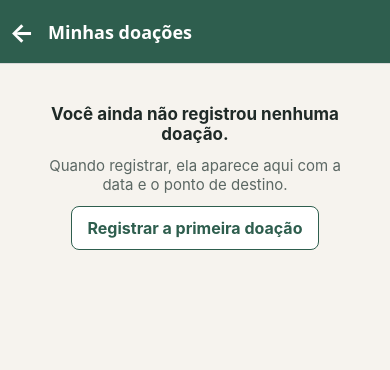
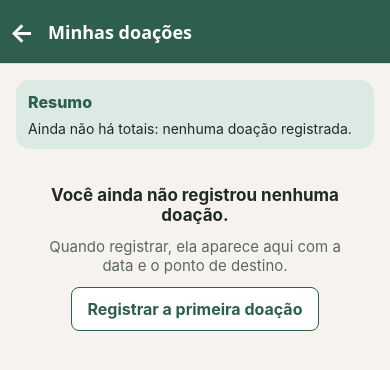
Before and after one commit to LuuKeeTZ/instituto-mao-amiga, a React Native app: screen /Historico in a window 390 px wide. Shown: the top 370 px of the page. Built offline with nearby package versions, Linux system fonts and the light colour scheme.

Commit message:
feat: mostra resumo de totais no topo do histórico refs #9

```diff
--- /dev/null
+++ b/src/components/ResumoTotais.tsx
@@ -0,0 +1,59 @@
+import { StyleSheet, Text, View } from 'react-native';
+import { cores, espaco, raio } from '../theme';
+import { Doacao } from '../types/doacao';
+import { calcularResumo } from '../utils/totais';
+
+interface Props {
+  doacoes: Doacao[];
+}
+
+const plural = (n: number, um: string, varios: string) => `${n} ${n === 1 ? um : varios}`;
+
+export default function ResumoTotais({ doacoes }: Props) {
+  const resumo = calcularResumo(doacoes);
+
+  if (resumo.totalDoacoes === 0) {
+    return (
+      <View style={styles.caixa}>
+        <Text style={styles.titulo}>Resumo</Text>
+        <Text style={styles.linha}>Ainda não há totais: nenhuma doação registrada.</Text>
+      </View>
+    );
+  }
+
+  return (
+    <View style={styles.caixa} accessibilityLabel="Resumo das doações">
+      <Text style={styles.titulo}>
+        {plural(resumo.totalDoacoes, 'doação', 'doações')} ·{' '}
+        {plural(resumo.totalUnidades, 'unidade', 'unidades')}
+      </Text>
+      {resumo.porTipo.map((t) => (
+        <View key={t.tipo.toLowerCase()} style={styles.tipo}>
+          <Text style={styles.nomeTipo}>{t.tipo}</Text>
+          <Text style={styles.linha}>
+            {plural(t.unidades, 'unidade', 'unidades')} em {plural(t.doacoes, 'doação', 'doações')}
+          </Text>
+        </View>
+      ))}
+    </View>
+  );
+}
+
+const styles = StyleSheet.create({
+  caixa: {
+    backgroundColor: cores.primariaClara,
+    borderRadius: raio.md,
+    padding: espaco.md,
+    gap: espaco.xs,
+    marginBottom: espaco.md,
+  },
+  titulo: { fontSize: 16, fontWeight: '800', color: cores.primaria, marginBottom: espaco.xs },
+  tipo: {
+    flexDirection: 'row',
+    flexWrap: 'wrap',
+    justifyContent: 'space-between',
+    columnGap: espaco.sm,
+  },
+  nomeTipo: { fontSize: 15, fontWeight: '700', color: cores.texto, textTransform: 'capitalize' },
+  linha: { fontSize: 14, color: cores.texto },
+});
--- a/src/screens/HistoricoScreen.tsx
+++ b/src/screens/HistoricoScreen.tsx
@@ -5,6 +5,7 @@ import { FlatList, KeyboardAvoidingView, Platform, StyleSheet, View } from 'reac
 import CampoBusca from '../components/CampoBusca';
 import DoacaoItem from '../components/DoacaoItem';
 import EstadoMensagem from '../components/EstadoMensagem';
+import ResumoTotais from '../components/ResumoTotais';
 import { TelaProps } from '../navigation/types';
 import { listarDoacoes } from '../storage/doacoesStorage';
 import { cores, espaco, LARGURA_MAXIMA } from '../theme';
@@ -74,6 +75,7 @@ export default function HistoricoScreen({ navigation }: TelaProps<'Historico'>)
         contentContainerStyle={styles.lista}
         keyboardShouldPersistTaps="handled"
         keyboardDismissMode="on-drag"
+        ListHeaderComponent={<ResumoTotais doacoes={doacoes} />}
         ItemSeparatorComponent={() => <View style={{ height: espaco.sm }} />}
         renderItem={({ item }) => <DoacaoItem doacao={item} onPress={abrirDetalhe} />}
         ListEmptyComponent={
```
